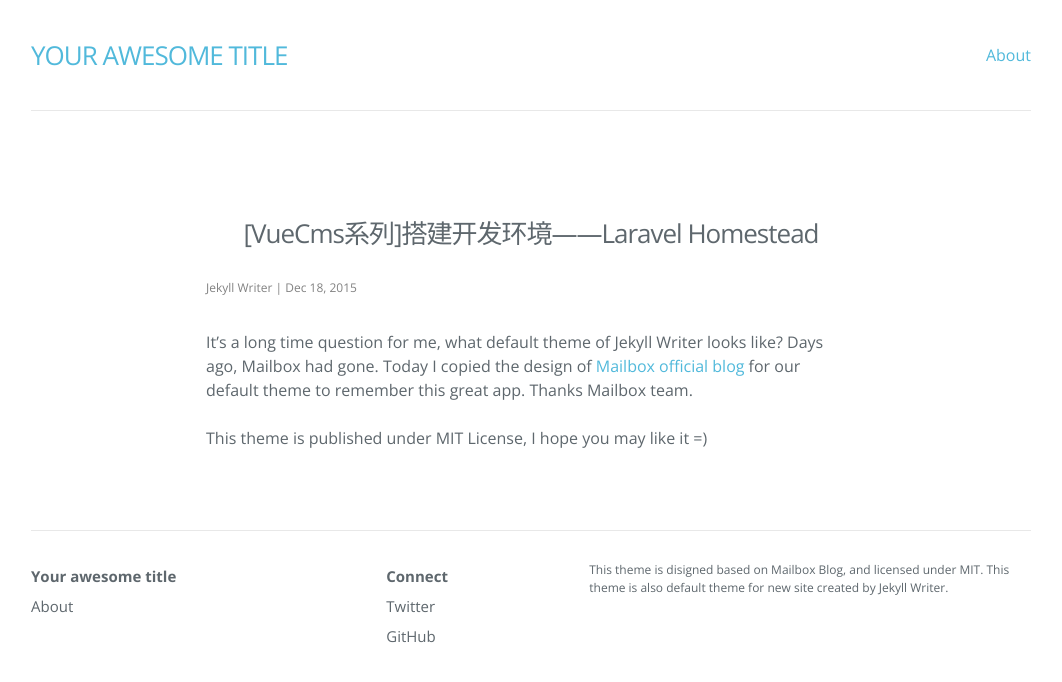
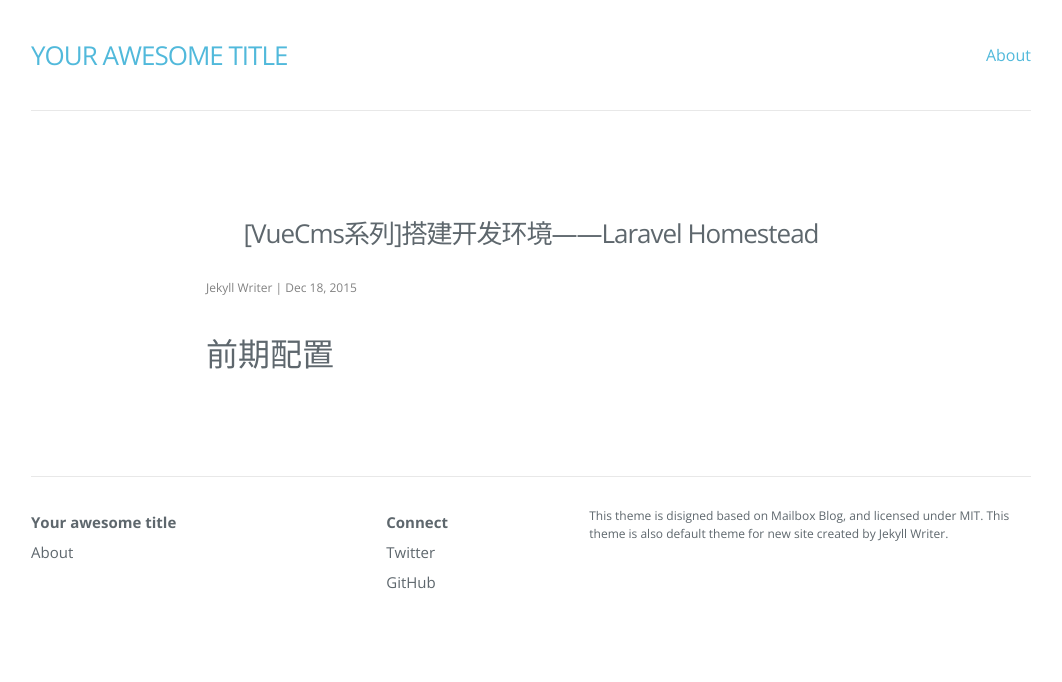
Before and after one commit to kapeter/kapeter.github.io, a Jekyll site: the page built from _posts/2017-02-12-laravel-homestead.md, in a window 1280 px wide. Shown: the top 682 px of the page, without its empty margins (109-1171 px from the left). Built offline with Jekyll 4.4.1, drawn with Linux system fonts in a browser that asks for light colours; nearby versions of some CDN libraries.

Commit message:
Update [VueCms系列]搭建开发环境——Laravel Homestead

```diff
--- a/_posts/2017-02-12-laravel-homestead.md
+++ b/_posts/2017-02-12-laravel-homestead.md
@@ -5,6 +5,4 @@ date: '2015-12-18 21:45:10 +0800'
 tags: 'Mailbox, Theme'
 categories: 'Theme, Jekyll Writer'
 ---
-It's a long time question for me, what default theme of Jekyll Writer looks like? Days ago, Mailbox had gone. Today I copied the design of [Mailbox official blog](https://blogs.dropbox.com/mailbox/) for our default theme to remember this great app. Thanks Mailbox team.
-
-This theme is published under MIT License, I hope you may like it =)
+## 前期配置
```
